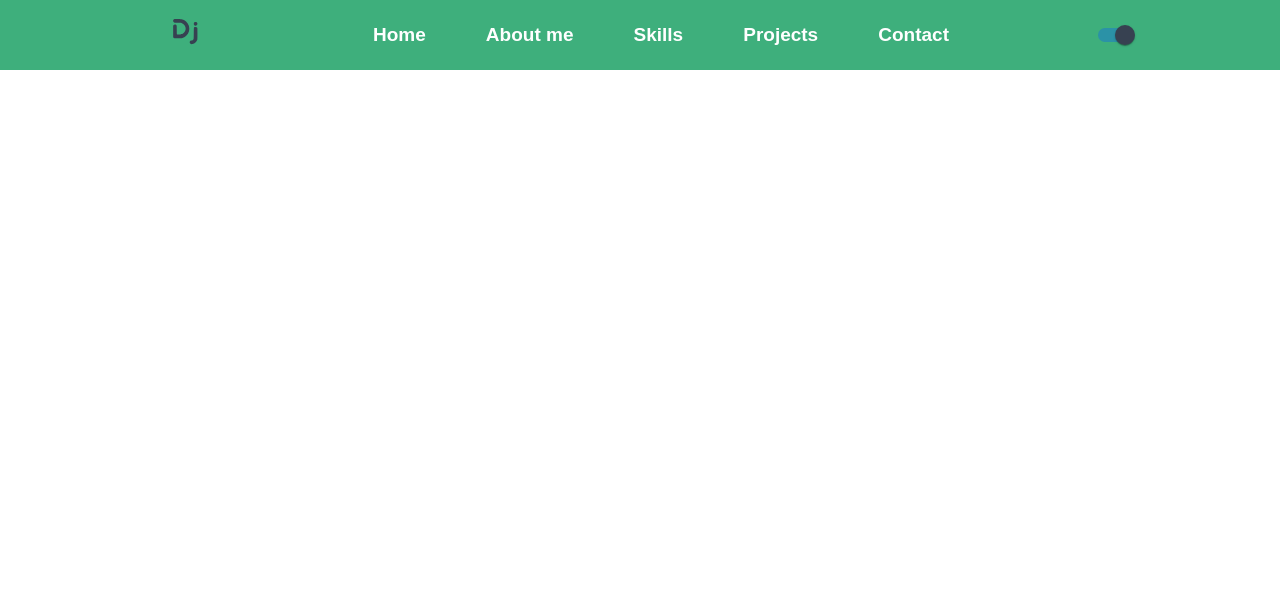
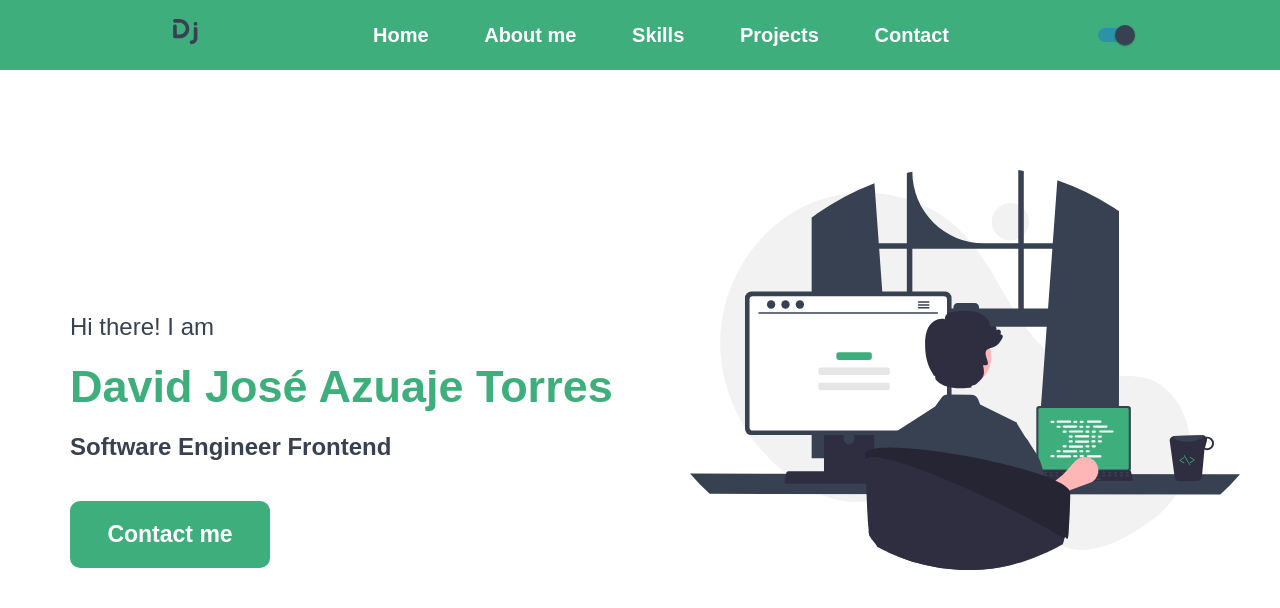
Before and after one commit to dazuaje/portfolio-react, a React (Create React App) app: page / in a window 1280 px wide. Shown: the top 608 px of the page. Built offline with nearby package versions, Linux system fonts and the light colour scheme.

Commit message:
Home component

```diff
--- a/src/App.css
+++ b/src/App.css
@@ -2,4 +2,5 @@
   padding: 0;
   margin: 0;
   box-sizing: border-box;
+  font-family: "League Spartan", sans-serif;
 }
--- a/src/App.js
+++ b/src/App.js
@@ -1,10 +1,12 @@
 import Navbar from './components/NavBar/Navbar';
 import './App.css';
+import Home from './components/Home/Home';
 
 function App() {
   return (
     <div className="App">
       <Navbar />
+      <Home />
     </div>
   );
 }
--- /dev/null
+++ b/src/components/Home/Home.js
@@ -0,0 +1,28 @@
+import React from 'react';
+import '../../sassStyles/_variables.scss';
+import homeImage from '../../Assets/homeImage.svg';
+import './Home.scss';
+
+const Home = () => {
+    return (
+        <section className="home">
+
+            <div className="home__content">
+
+                <span className="home__content--greeting">Hi there! I am</span>
+                <h1 className="home__content--name">David José Azuaje Torres</h1>
+                <h2 className="home__content--jobPosition">Software Engineer Frontend</h2>
+                <button className="home__content--cta">Contact me</button>
+            </div>
+
+
+            <div className="home__homeImage">
+                <img className="home__homeImage--image" src={homeImage} alt="homeImage" srcset="" />
+            </div>
+
+
+        </section>
+    )
+}
+
+export default Home;
--- /dev/null
+++ b/src/components/Home/Home.scss
@@ -0,0 +1,52 @@
+@import '../../sassStyles/variables';
+.home{
+    height: 80vh;
+    display: flex;
+    justify-content: center;
+    align-items: center;
+    &__content{
+        padding-top:100px;
+        width: 50%;
+        padding-left: 70px;
+    }
+    &__content--greeting{
+        font-size: 24px;
+        color: $Blue;
+    }
+    &__content--name{
+        color: $Cyan;
+        font-size: 45px;
+        margin-top: 20px;
+    }
+    &__content--jobPosition{
+        color: $Blue;
+        font-weight: bold;
+        font-size: 24px;
+        margin: 20px 0;
+    }
+    &__content--cta{
+            padding: 20px 0;
+            border-radius: 10px;
+            margin-top: 20px;
+            width: 200px;
+            background-color: $Cyan;
+            color: $White;
+            font-weight: 600;
+            font-size: 23px;
+            border: none;
+            box-shadow: inset 0 0 0 0 $Blue;
+            transition:cubic-bezier(0.215, 0.610, 0.355, 1) 0.3s;
+        }
+        &__content--cta:hover{
+            box-shadow: inset 0 100px 0 0 $Blue ;
+        }
+    &__homeImage{
+        height: 100%;
+        width: 50%;
+    }
+    &__homeImage--image{
+        padding-left:50px;
+        width: 600px;
+        height: 600px;
+    }
+}
--- a/src/components/NavBar/Navbar.scss
+++ b/src/components/NavBar/Navbar.scss
@@ -26,7 +26,7 @@
     &__item--anchor{
         text-decoration: none;
         color: $White;
-        font-size: 19px;
+        font-size: 20px;
         font-weight: 600;
         font-family: $SpartanFont;
         transition: color .2s linear;
```
Also changed, not shown: src/Assets/homeImage.svg (added).
